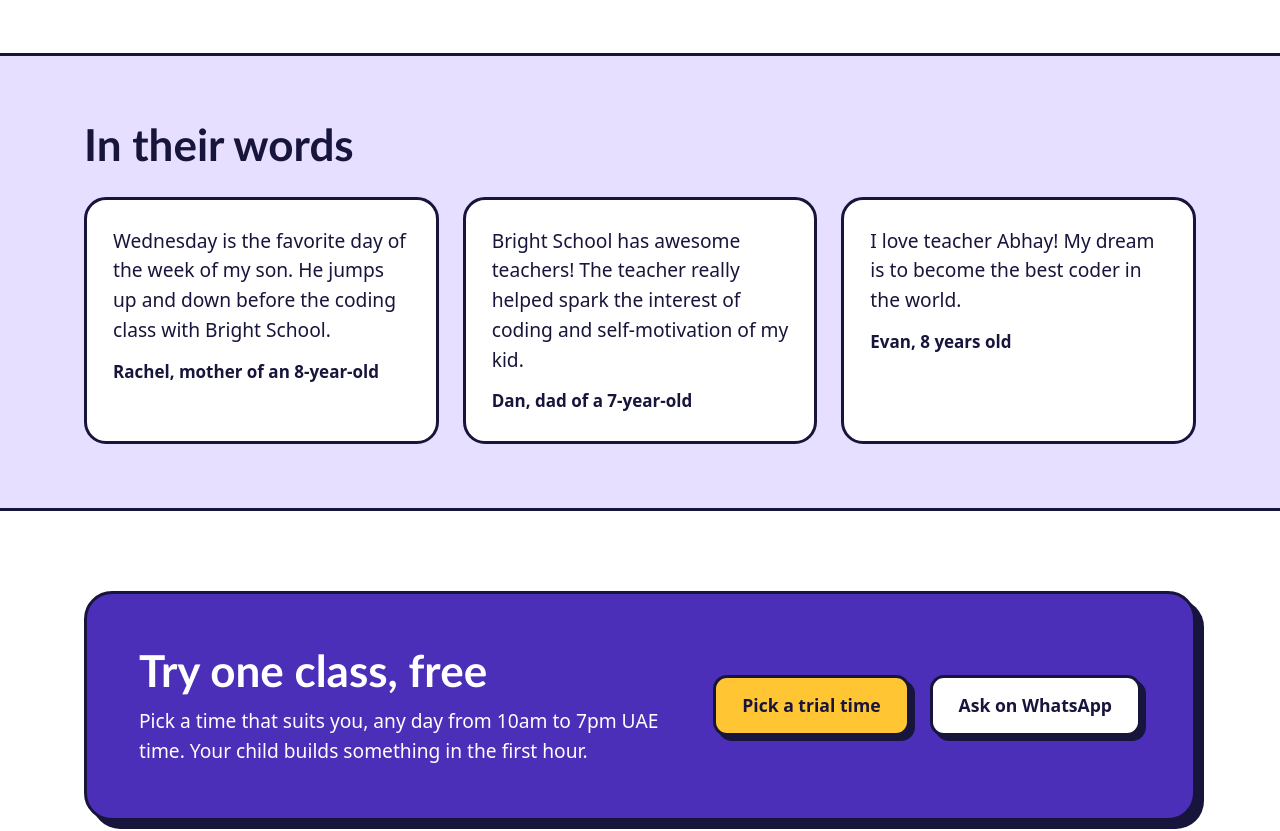
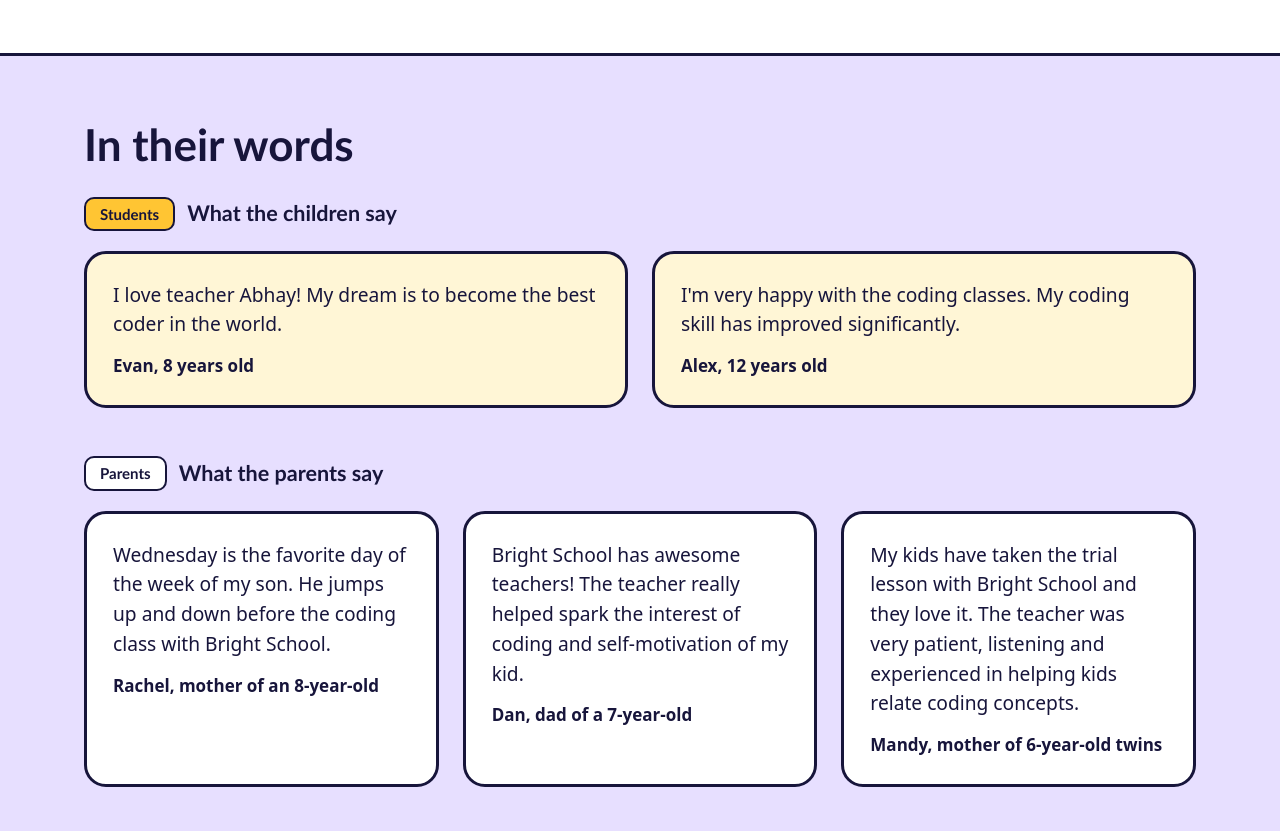
Before and after one commit to gautamjain987/brightschool-website, an Astro site: page / in a window 1280 px wide. Shown: the part 2720-3551 px from the top of the page. Built offline with nearby package versions, Linux system fonts and the light colour scheme; Astro itself is replaced by a stand-in of ours.

Commit message:
Separate student and parent testimonials

```diff
--- a/src/pages/index.astro
+++ b/src/pages/index.astro
@@ -19,12 +19,15 @@ const colour: Record<string, string> = {
 const priceNote = ['The teacher\'s full attention, at your child\'s pace.', 'Bring a sibling or a friend.', 'The lowest price per class.'];
 
 // Quotes carried over from the previous site.
-const quotes = [
+const kidQuotes = [
+  { text: 'I love teacher Abhay! My dream is to become the best coder in the world.', who: 'Evan, 8 years old' },
+  { text: "I'm very happy with the coding classes. My coding skill has improved significantly.", who: 'Alex, 12 years old' },
+];
+const parentQuotes = [
   { text: 'Wednesday is the favorite day of the week of my son. He jumps up and down before the coding class with Bright School.', who: 'Rachel, mother of an 8-year-old' },
   { text: 'Bright School has awesome teachers! The teacher really helped spark the interest of coding and self-motivation of my kid.', who: 'Dan, dad of a 7-year-old' },
-  { text: 'I love teacher Abhay! My dream is to become the best coder in the world.', who: 'Evan, 8 years old' },
+  { text: 'My kids have taken the trial lesson with Bright School and they love it. The teacher was very patient, listening and experienced in helping kids relate coding concepts.', who: 'Mandy, mother of 6-year-old twins' },
 ];
-
 const jsonLd = {
   '@context': 'https://schema.org',
   '@type': 'EducationalOrganization',
@@ -143,6 +146,8 @@ print("I made this!")</code></pre>
   <section class="band quotes">
     <div class="wrap">
       <h2>In their words</h2>
+
+      <h3 class="who-head"><span class="tag tag-kids">Students</span> What the children say</h3>
       {clips.length > 0 && (
         <div class="clips">
           {clips.map((c) => (
@@ -153,7 +158,17 @@ print("I made this!")</code></pre>
         </div>
       )}
       <div class="row">
-        {quotes.map((q) => (
+        {kidQuotes.map((q) => (
+          <figure class="card kid">
+            <blockquote>{q.text}</blockquote>
+            <figcaption>{q.who}</figcaption>
+          </figure>
+        ))}
+      </div>
+
+      <h3 class="who-head parents-head"><span class="tag tag-parents">Parents</span> What the parents say</h3>
+      <div class="row">
+        {parentQuotes.map((q) => (
           <figure class="card">
             <blockquote>{q.text}</blockquote>
             <figcaption>{q.who}</figcaption>
@@ -215,7 +230,12 @@ print("I made this!")</code></pre>
 
   .quotes { background: var(--lilac); margin-top: var(--section); padding-block: 64px; }
   .quotes h2 { margin-bottom: 28px; }
-  .clips { display: grid; grid-template-columns: repeat(auto-fit, minmax(220px, 1fr)); gap: 24px; margin-bottom: 32px; }
+  .who-head { display: flex; align-items: center; flex-wrap: wrap; gap: 12px; font-size: 1.35rem; margin-bottom: 20px; }
+  .parents-head { margin-top: 48px; }
+  .tag-kids { background: var(--yellow); border: 2px solid var(--ink); }
+  .tag-parents { background: var(--paper); border: 2px solid var(--ink); }
+  .card.kid { background: #FFF6D6; }
+  .clips { display: grid; grid-template-columns: repeat(auto-fit, minmax(220px, 1fr)); gap: 24px; margin-bottom: 24px; }
   .clip { margin: 0; }
   .clip video { display: block; width: 100%; aspect-ratio: 4 / 5; object-fit: cover; background: var(--ink); border: var(--line); border-radius: var(--r-md); box-shadow: 6px 6px 0 var(--ink); }
   blockquote { font-size: 1.2rem; font-weight: 500; }
```
